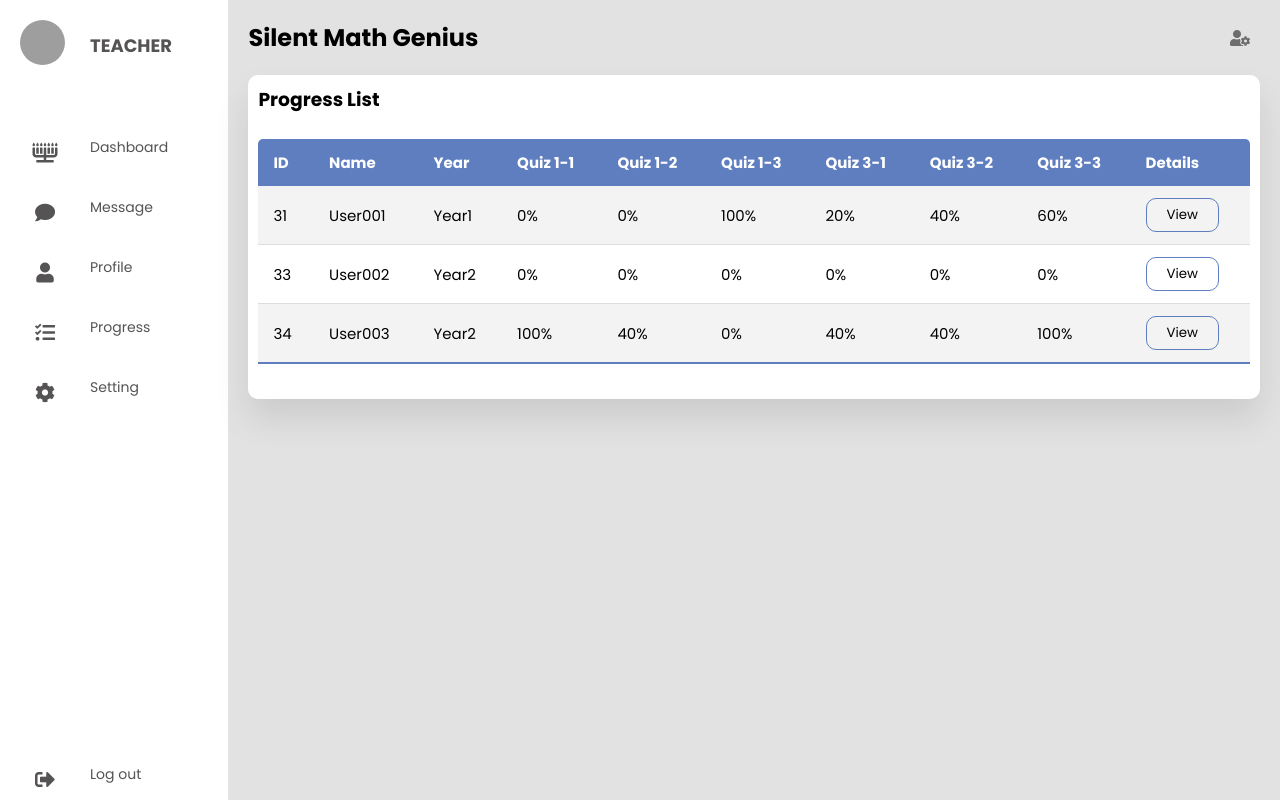
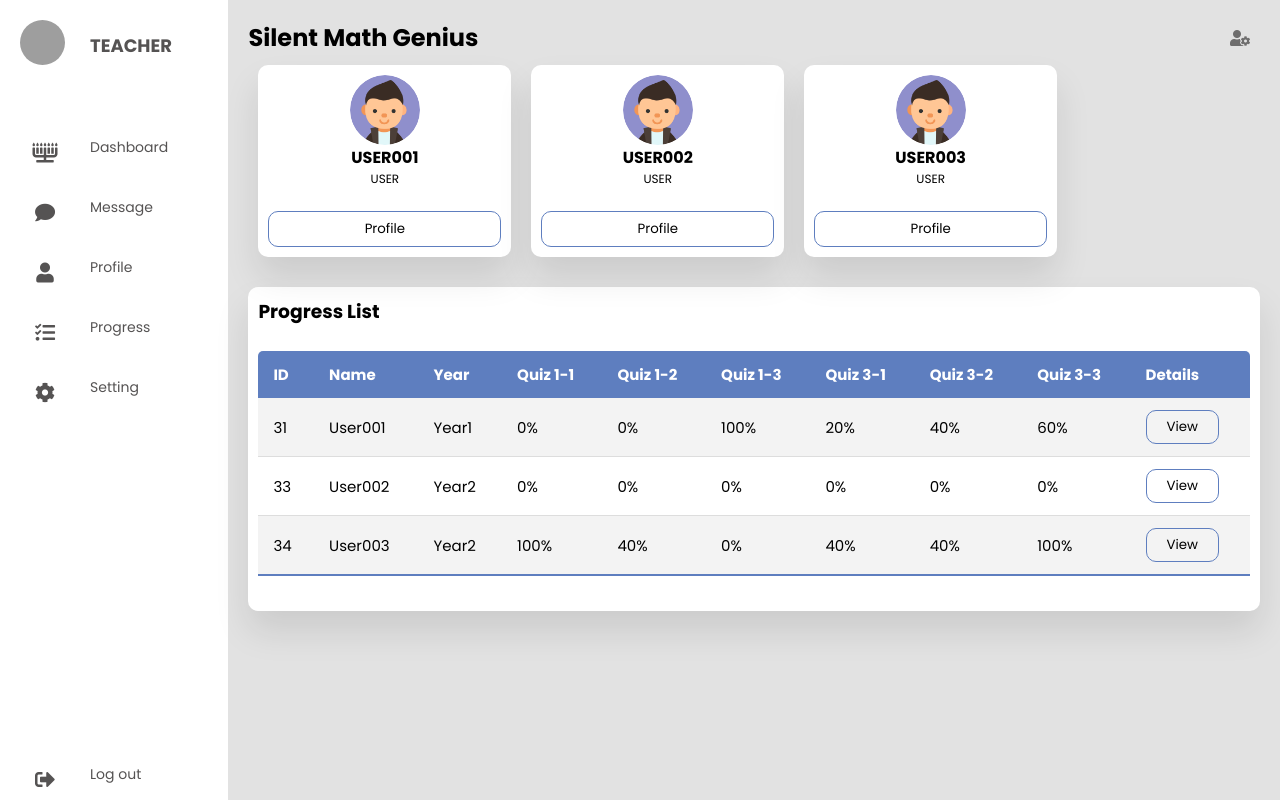
Before and after one commit to TONNYTANGC/SKIG3013_GROUP_PENGUINS, a Flask app: page /teacher_dashboard in a window 1280 px wide. Run offline with Flask 3, Linux system fonts and the light colour scheme; data comes from the database, SQL or seed files in the repository; grey boxes are pictures that could not be loaded.

Commit message:
Update teacher_dashboard.html

```diff
--- a/templates/teacher_dashboard.html
+++ b/templates/teacher_dashboard.html
@@ -6,6 +6,18 @@
     <div class="main-top">
         <h1>Silent Math Genius</h1>
         <i class="fas fa-user-cog"></i>
+    </div>
+    <div class="users">
+        {% for user in users %}
+        {% if user.role == 'user' %}
+        <div class="card">
+            <img src="static/img/avatar-1.png">
+            <h4>{{ user.username }}</h4>
+            <p>{{ user.role }}</p>
+            <button>Profile</button>
+        </div>
+        {% endif %}
+        {% endfor %}
     </div>
 
 
```
